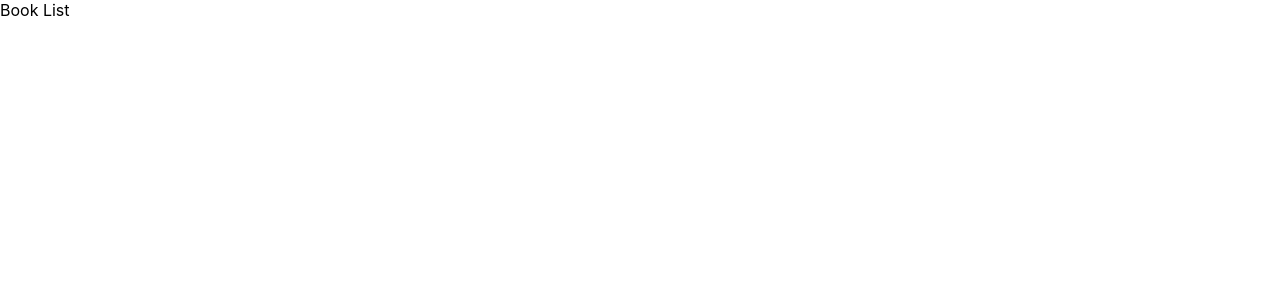
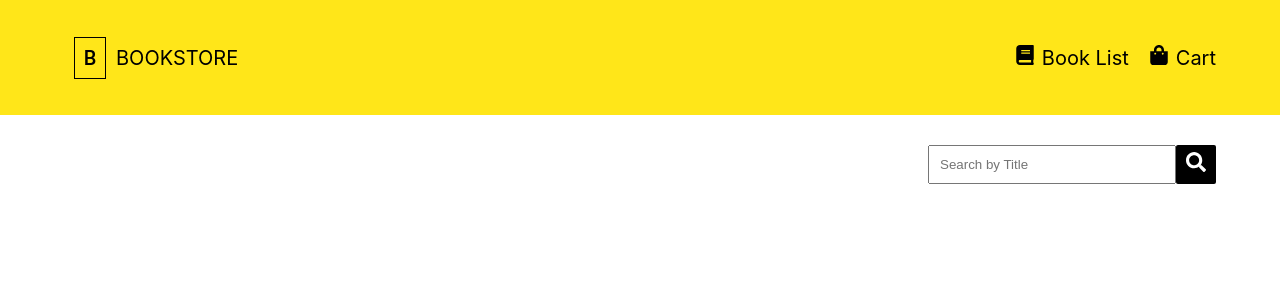
Before and after one commit to shanmukheswarikondeti/book-store-application, a React (Create React App) app: page /books in a window 1280 px wide. Shown: the top 300 px of the page. Built offline with nearby package versions, Linux system fonts and the light colour scheme.

Commit message:
Add SearchInput to the BookList component

```diff
--- a/src/components/BookList/index.css
+++ b/src/components/BookList/index.css
@@ -0,0 +1,17 @@
+.book-list-container {
+    display: flex;
+    justify-content: center;
+    box-sizing: border-box;
+    padding: 30px 0px;
+  }
+
+  .book-list-content-container {
+    width: 90%;
+    max-width: 1200px;
+  }
+  @media screen and (min-width: 768px) {
+    .book-list-content-container {
+      display: flex;
+      flex-direction: column;
+    }
+  }
--- a/src/components/BookList/index.js
+++ b/src/components/BookList/index.js
@@ -1,11 +1,20 @@
 import {Component} from 'react'
+import Header from "../Header";
+import SearchInput from '../SearchInput';
+
+import './index.css'
 
 class BookList extends Component{
     render(){
         return(
-            <div>
-                Book List
+            <>
+            <Header />
+            <div className="book-list-container">
+                <div className="book-list-content-container">
+                   <SearchInput/>
+                </div>
             </div>
+            </>
         )
     }
 
--- /dev/null
+++ b/src/components/SearchInput/index.css
@@ -0,0 +1,27 @@
+.input-container {
+    width: 100%;
+    display: flex;
+    margin-bottom: 20px;
+  }
+
+  @media screen and (min-width: 768px) {
+    .input-container {
+      width: 25%;
+      align-self: flex-end;
+      margin-bottom: 30px;
+    }
+  }
+
+  .search-input {
+    width: 100%;
+    padding: 10px;
+    box-sizing: border-box;
+  }
+  .search-button {
+    font-size: 20px;
+    background-color: black;
+    color: white;
+    border: none;
+    padding: 5px 10px;
+    border-radius: 2px;
+  }
--- /dev/null
+++ b/src/components/SearchInput/index.js
@@ -0,0 +1,38 @@
+import { Component } from "react";
+import "./index.css";
+
+import { FaSearch } from "react-icons/fa";
+
+class SearchInput extends Component {
+    state={SearchInputValue:""}
+
+    onChangeSearchInput=(event)=>{
+        this.setState({SearchInputValue:event.target.value})
+    }
+
+    onClickSearchButton=(event)=>{
+        const {onSearchBooks}=this.props
+        event.preventDefault()
+        onSearchBooks(this.state.SearchInputValue)
+    }
+
+    render(){
+        const { value } = this.props;
+        return(
+            <form className="input-container">
+                <input
+                    type="text"
+                    value={value}
+                    placeholder="Search by Title"
+                    className="search-input"
+                    onChange={this.onChangeSearchInput}
+                />
+                <button className="search-button" onClick={this.onClickSearchButton}>
+                    <FaSearch className="search-icon"/>
+                </button>
+            </form>
+        )
+    }
+
+}
+export default SearchInput
```
